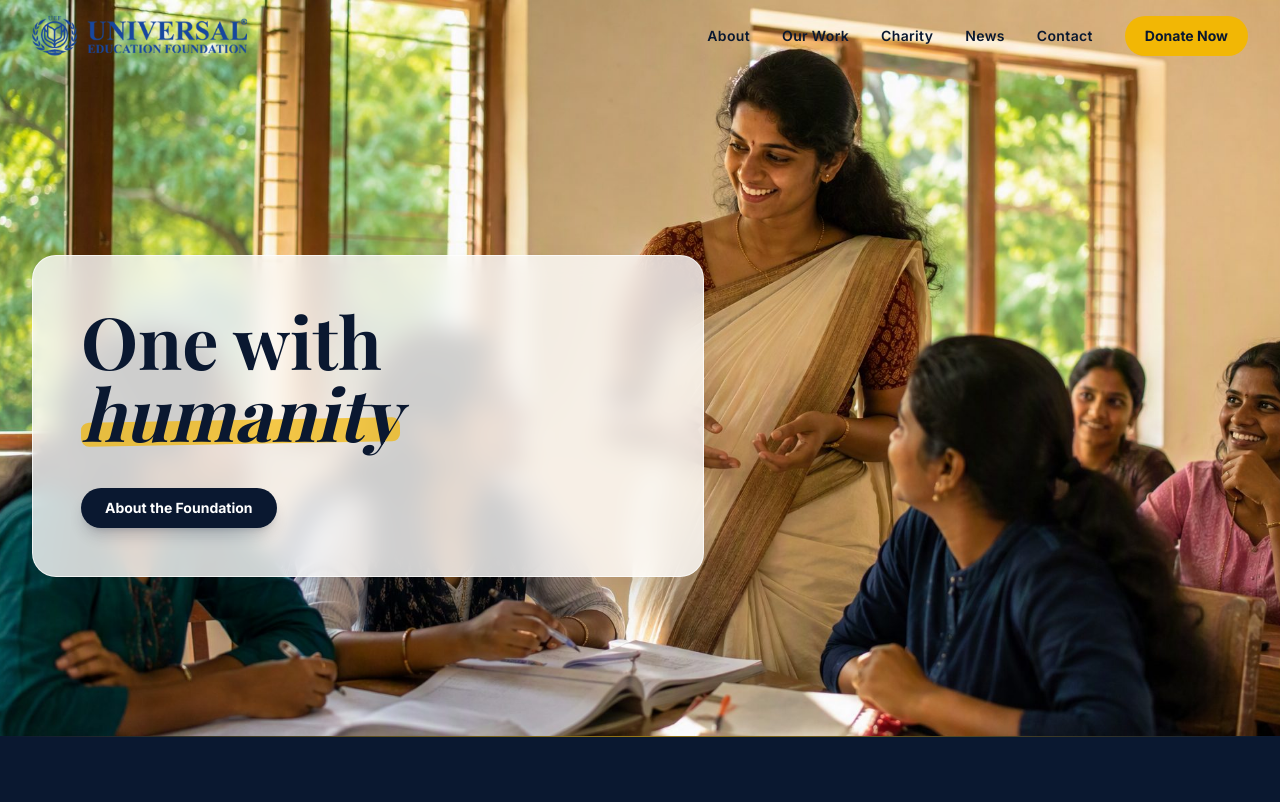
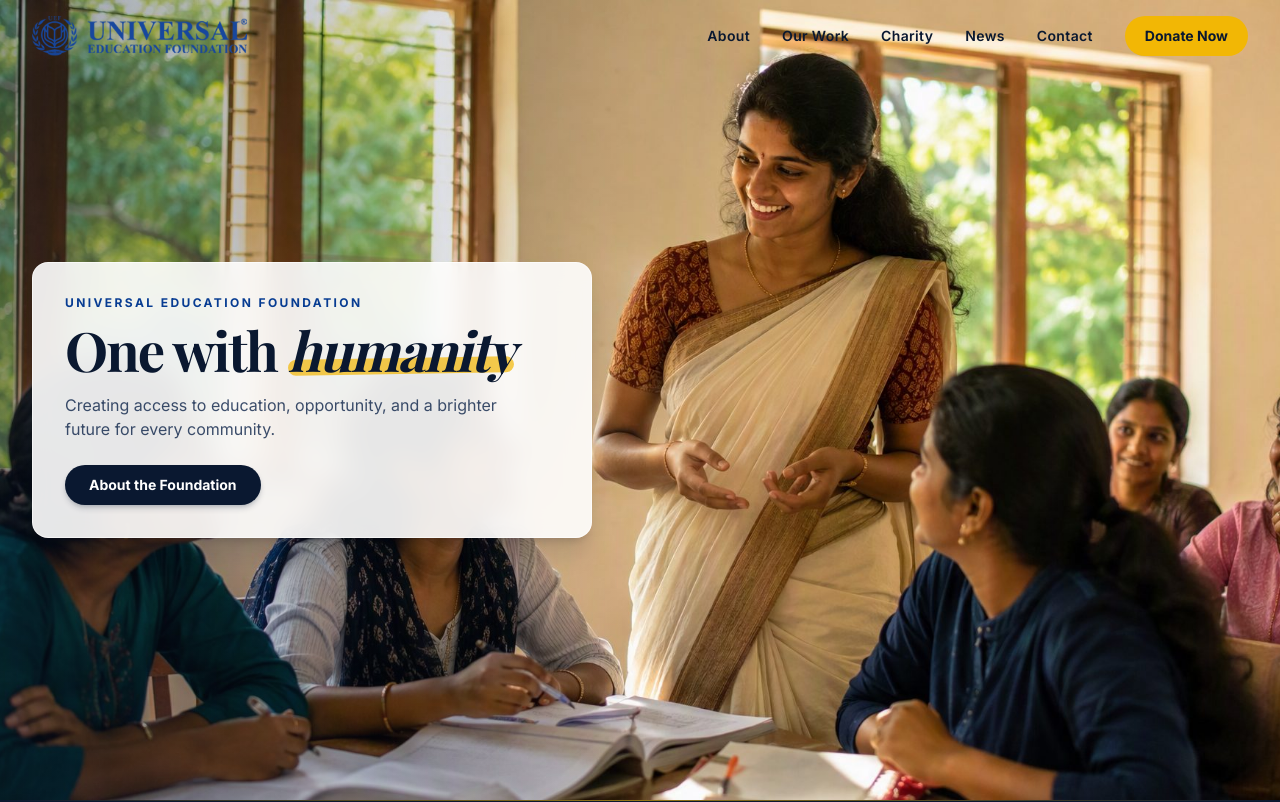
Before and after one commit to MuhammedShafiWebaxium/Universal-Education-Foundation, a React (Vite) app: page / in a window 1280 px wide. Shown: the top 802 px of the page. Built offline with nearby package versions, Linux system fonts and the light colour scheme; a web font is replaced by a local one.

Commit message:
ui updates

```diff
--- a/src/sections/Donate.tsx
+++ b/src/sections/Donate.tsx
@@ -25,15 +25,15 @@ function DetailRow({ label, value }: { label: string; value: string }) {
   }
 
   return (
-    <div className="flex items-center justify-between gap-4 border-b border-white/10 py-4 last:border-0">
+    <div className="flex items-center justify-between gap-3 border-b border-white/10 py-2.5 last:border-0">
       <div>
-        <div className="text-xs font-semibold uppercase tracking-[0.15em] text-navy-200">{label}</div>
-        <div className="mt-1 font-mono text-base font-semibold text-white sm:text-lg">{value}</div>
+        <div className="text-[0.65rem] font-semibold uppercase tracking-[0.13em] text-navy-200">{label}</div>
+        <div className="mt-0.5 font-mono text-sm font-semibold text-white sm:text-base">{value}</div>
       </div>
       <button
         onClick={copy}
         aria-label={`Copy ${label}`}
-        className="flex h-9 w-9 shrink-0 items-center justify-center rounded-full border border-white/20 text-navy-200 transition-colors hover:border-gold-400 hover:text-gold-400"
+        className="flex h-8 w-8 shrink-0 items-center justify-center rounded-full border border-white/20 text-navy-200 transition-colors hover:border-gold-400 hover:text-gold-400"
       >
         {copied ? <Check className="h-4 w-4 text-gold-400" /> : <Copy className="h-4 w-4" />}
       </button>
@@ -51,7 +51,7 @@ export function Donate() {
           description="Every contribution — large or small — goes directly toward scholarships, continuing education and community welfare. Donate directly to the Foundation's bank account below."
         />
 
-        <div className="mt-16 grid items-stretch gap-8 lg:grid-cols-5">
+        <div className="mt-16 grid items-start gap-8 lg:grid-cols-5">
           <Reveal className="lg:col-span-2">
             <div className="flex h-full flex-col justify-between rounded-3xl bg-navy-50 p-9 ring-1 ring-navy-100">
               <div>
@@ -83,17 +83,17 @@ export function Donate() {
           </Reveal>
 
           <Reveal delay={0.15} className="lg:col-span-3">
-            <div className="h-full rounded-3xl bg-navy-900 p-9 shadow-2xl shadow-navy-900/25">
+            <div className="rounded-2xl bg-navy-900 p-5 shadow-xl shadow-navy-900/20 sm:p-6">
               <div className="flex items-center gap-3">
-                <div className="flex h-12 w-12 items-center justify-center rounded-2xl bg-gold-500/15 text-gold-400">
-                  <Landmark className="h-6 w-6" />
+                <div className="flex h-10 w-10 items-center justify-center rounded-xl bg-gold-500/15 text-gold-400">
+                  <Landmark className="h-5 w-5" />
                 </div>
                 <div>
-                  <h3 className="font-display text-2xl font-bold text-white">Bank Account Details</h3>
-                  <p className="text-sm text-navy-200">Direct transfer / NEFT / RTGS / IMPS / SWIFT</p>
+                  <h3 className="font-display text-xl font-bold text-white">Bank Account Details</h3>
+                  <p className="text-xs text-navy-200 sm:text-sm">Direct transfer / NEFT / RTGS / IMPS / SWIFT</p>
                 </div>
               </div>
-              <div className="mt-6">
+              <div className="mt-3">
                 {bankDetails.map((d) => (
                   <DetailRow key={d.label} label={d.label} value={d.value} />
                 ))}
--- a/src/sections/Hero.tsx
+++ b/src/sections/Hero.tsx
@@ -3,34 +3,49 @@ import hero from '@/assets/hero-school.jpg'
 
 export function Hero() {
   return (
-    <section id="top" className="relative flex min-h-[92vh] items-center overflow-hidden">
+    <section
+      id="top"
+      className="relative isolate flex min-h-[100svh] items-end overflow-hidden lg:items-center"
+    >
       <div
-        className="absolute inset-0 bg-cover bg-center"
+        className="absolute inset-0 -z-20 bg-cover bg-[center_32%] sm:bg-center lg:bg-[center_42%] xl:bg-[center_45%]"
         style={{ backgroundImage: `url(${hero})` }}
       />
 
-      <div className="relative z-10 mx-auto w-full max-w-7xl px-5 pb-20 pt-44 lg:px-8">
+      <div
+        aria-hidden="true"
+        className="absolute inset-0 -z-10 bg-gradient-to-t from-navy-900/70 via-navy-900/10 to-white/10 lg:bg-gradient-to-r lg:from-navy-900/40 lg:via-transparent lg:to-transparent"
+      />
+
+      <div className="mx-auto w-full max-w-7xl px-4 pb-6 pt-24 sm:px-6 sm:pb-8 lg:px-8 lg:py-24">
         <motion.div
           initial={{ opacity: 0, y: 32 }}
           animate={{ opacity: 1, y: 0 }}
           transition={{ duration: 0.8, delay: 0.1 }}
-          className="max-w-2xl rounded-3xl border border-white/70 bg-white/80 p-8 text-center shadow-2xl shadow-navy-900/15 backdrop-blur-md sm:p-12 sm:text-left"
+          className="mx-auto max-w-[31rem] rounded-2xl border border-white/60 bg-white/90 p-5 text-center shadow-xl shadow-navy-950/15 backdrop-blur-md sm:p-7 lg:mx-0 lg:max-w-[35rem] lg:p-8 lg:text-left"
         >
-          <h1 className="font-display text-5xl font-bold leading-[1.08] text-navy-900 sm:text-6xl lg:text-7xl">
-            One with{' '}
-            <span className="relative inline-block italic">
+          <p className="mb-3 text-[0.65rem] font-bold uppercase tracking-[0.2em] text-primary sm:text-xs">
+            Universal Education Foundation
+          </p>
+
+          <h1 className="text-balance font-display text-[clamp(2.25rem,10vw,3.25rem)] font-bold leading-none tracking-[-0.035em] text-navy-900 lg:text-[clamp(3.25rem,4.25vw,4rem)]">
+            One with <span className="relative inline-block italic">
               <span className="relative z-10">humanity</span>
               <span
                 aria-hidden="true"
-                className="absolute inset-x-0 bottom-1 z-0 h-[0.34em] -rotate-1 rounded-sm bg-gold-500/70"
+                className="absolute inset-x-0 bottom-[0.06em] z-0 h-[0.3em] -rotate-1 rounded-sm bg-gold-500/70"
               />
             </span>
           </h1>
 
-          <div className="mt-10 flex flex-col items-center gap-4 sm:flex-row">
+          <p className="mx-auto mt-4 max-w-md text-sm leading-relaxed text-navy-800/80 sm:text-base lg:mx-0">
+            Creating access to education, opportunity, and a brighter future for every community.
+          </p>
+
+          <div className="mt-5 flex justify-center sm:mt-6 lg:justify-start">
             <a
               href="#about"
-              className="inline-flex items-center gap-2 rounded-full bg-navy-900 px-6 py-2.5 text-sm font-bold text-white shadow-lg shadow-navy-900/20 transition-all hover:scale-105 hover:bg-navy-800"
+              className="inline-flex min-h-10 items-center justify-center rounded-full bg-navy-900 px-6 py-2.5 text-sm font-bold text-white shadow-md shadow-navy-900/20 transition-all hover:-translate-y-0.5 hover:bg-navy-800 focus-visible:outline focus-visible:outline-2 focus-visible:outline-offset-4 focus-visible:outline-navy-900"
             >
               About the Foundation
             </a>
```
